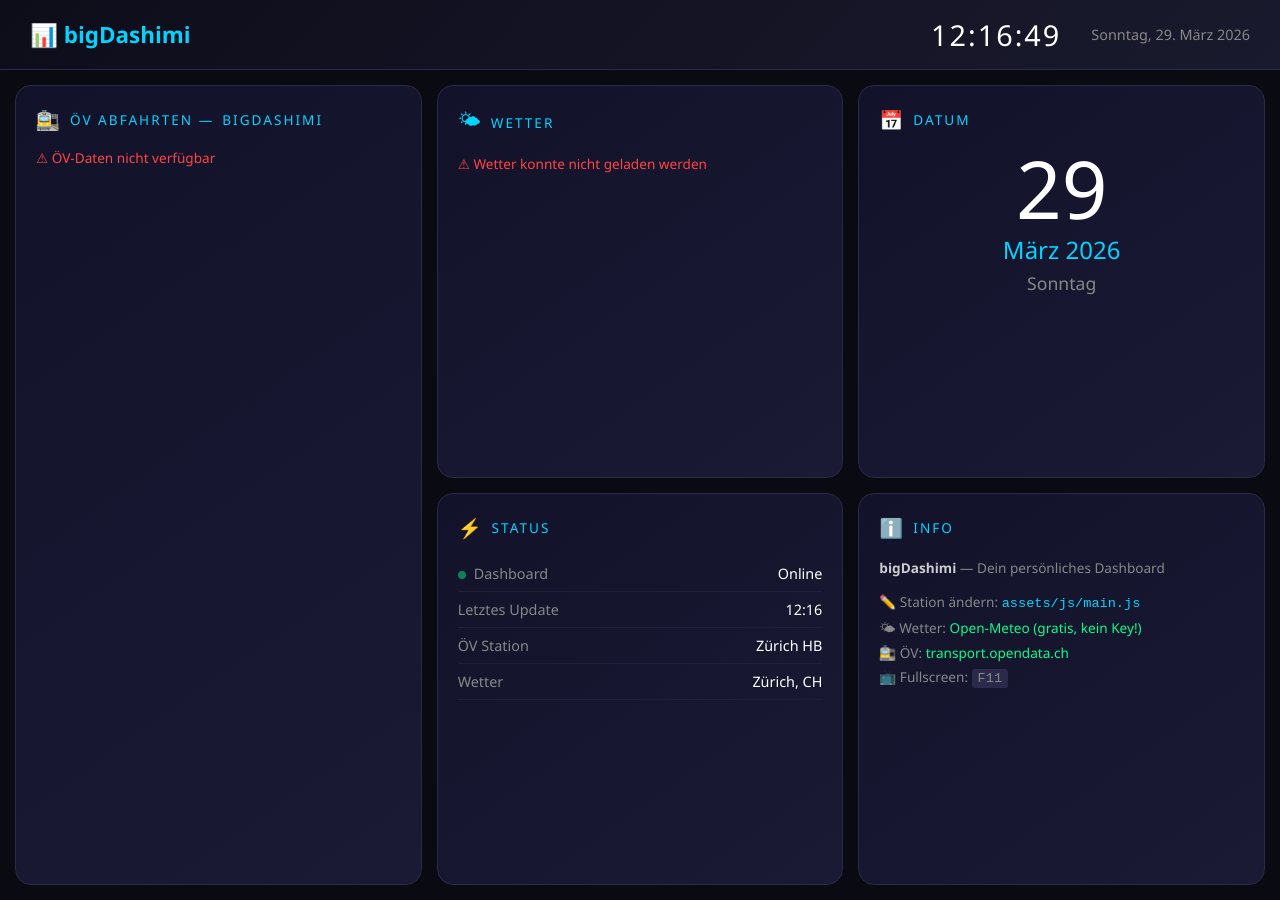
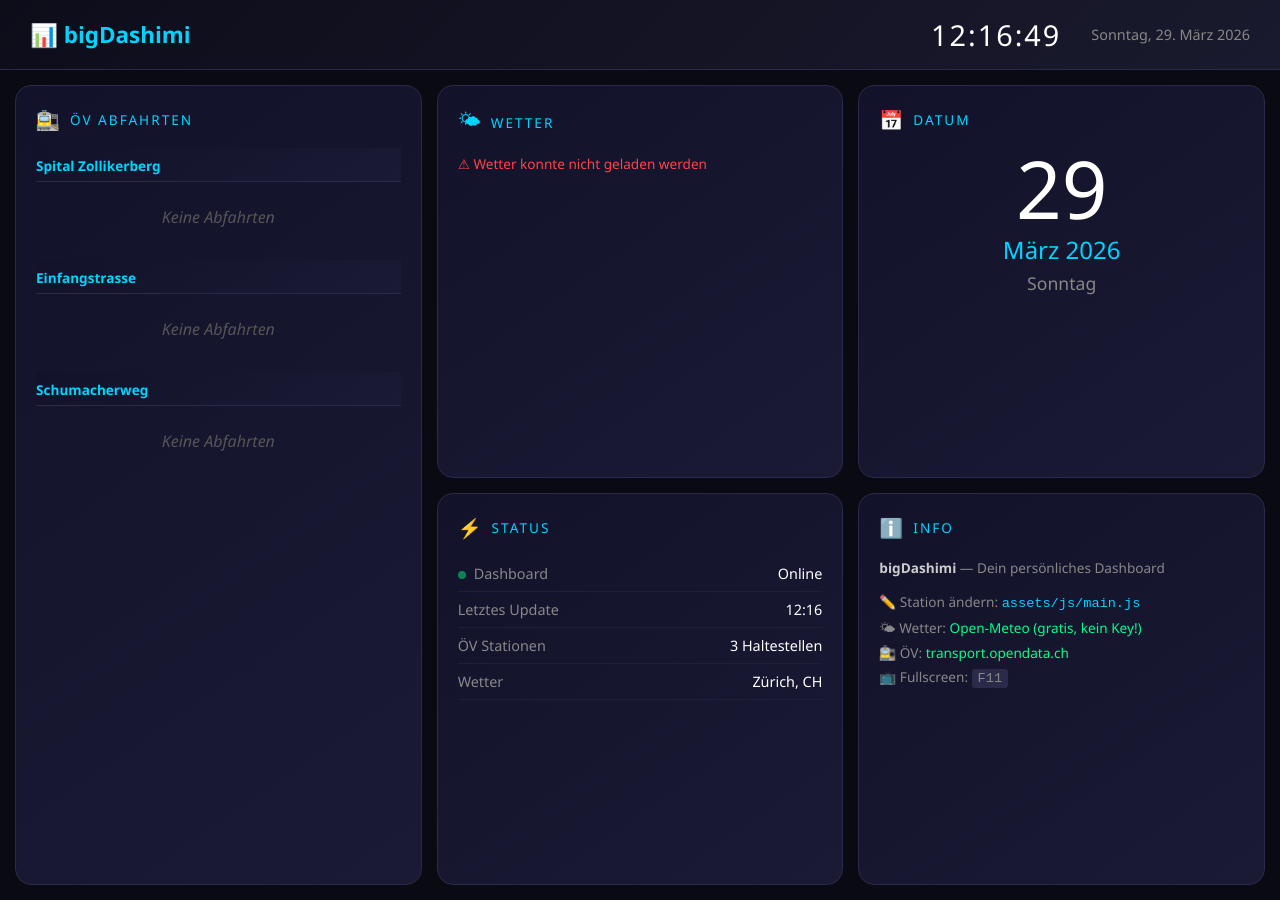
Before and after one commit to bloondus/bigDashimi, a Jekyll site: the page built from index.html, in a window 1280 px wide. Built offline with Jekyll 4.4.1, drawn with Linux system fonts in a browser that asks for light colours.

Commit message:
ÖV: 3 Stationen - Spital Zollikerberg, Einfangstrasse, Schumacherweg

```diff
--- a/assets/css/style.css
+++ b/assets/css/style.css
@@ -123,6 +123,27 @@ body {
 /* ÖV Widget */
 .widget-oev {
     grid-row: span 2;
+}
+
+.station-section {
+    margin-bottom: 12px;
+}
+
+.station-section:last-child {
+    margin-bottom: 0;
+}
+
+.station-header {
+    font-size: 0.85rem;
+    font-weight: 600;
+    color: #00d4ff;
+    padding: 8px 0 6px 0;
+    border-bottom: 1px solid #2a2a4a;
+    margin-bottom: 4px;
+    position: sticky;
+    top: 0;
+    background: linear-gradient(145deg, #12122a, #1a1a35);
+    z-index: 1;
 }
 
 .departure-list {
--- a/assets/js/main.js
+++ b/assets/js/main.js
@@ -7,9 +7,13 @@ const CONFIG = {
     weatherLon: 8.5417,     // Zürich Längengrad
     weatherCity: 'Zürich',
 
-    // ÖV Station (transport.opendata.ch - Schweizer ÖV)
-    oevStation: 'Zürich, HB',
-    oevLimit: 10,
+    // ÖV Stationen (transport.opendata.ch - Schweizer ÖV)
+    oevStations: [
+        { name: 'Spital Zollikerberg', query: 'Zollikerberg, Spital' },
+        { name: 'Einfangstrasse', query: 'Zürich, Einfangstrasse' },
+        { name: 'Schumacherweg', query: 'Zürich, Schumacherweg' },
+    ],
+    oevLimit: 6,
 
     // Update-Intervalle (in Millisekunden)
     clockInterval: 1000,
@@ -123,32 +127,33 @@ function getWeatherDescription(code) {
     return descriptions[code] || 'Unbekannt';
 }
 
-// ----- ÖV Abfahrten -----
-async function updateDepartures() {
-    const el = document.getElementById('departures-list');
+// ----- ÖV Abfahrten (3 Stationen) -----
+async function fetchStation(station) {
     try {
-        const url = `https://transport.opendata.ch/v1/stationboard?station=${encodeURIComponent(CONFIG.oevStation)}&limit=${CONFIG.oevLimit}`;
+        const url = `https://transport.opendata.ch/v1/stationboard?station=${encodeURIComponent(station.query)}&limit=${CONFIG.oevLimit}`;
         const res = await fetch(url);
         const data = await res.json();
-
-        if (!data.stationboard || data.stationboard.length === 0) {
-            el.innerHTML = '<div class="loading">Keine Abfahrten gefunden</div>';
-            return;
+        return data;
+    } catch (err) {
+        console.error(`Fehler bei ${station.name}:`, err);
+        return null;
+    }
 }
 
-        // Station-Name aktualisieren
-        const stationEl = document.getElementById('station-name');
-        if (stationEl && data.station) {
-            stationEl.textContent = data.station.name;
+function renderDepartures(data, stationName) {
+    if (!data || !data.stationboard || data.stationboard.length === 0) {
+        return `<div class="station-section">
+            <div class="station-header">${stationName}</div>
+            <div class="loading">Keine Abfahrten</div>
+        </div>`;
     }
 
-        el.innerHTML = data.stationboard.map(dep => {
+    const rows = data.stationboard.map(dep => {
         const depTime = new Date(dep.stop.departure);
         const now = new Date();
         const diffMin = Math.round((depTime - now) / 60000);
         const timeStr = depTime.toLocaleTimeString('de-CH', { hour: '2-digit', minute: '2-digit' });
 
-            // Typ erkennen (S-Bahn, Bus, Tram, etc.)
         let lineClass = '';
         const cat = (dep.category || '').toUpperCase();
         if (cat === 'B' || cat === 'BUS' || cat === 'NFB') lineClass = 'bus';
@@ -167,6 +172,26 @@ async function updateDepartures() {
         `;
     }).join('');
 
+    const realName = data.station ? data.station.name : stationName;
+    return `<div class="station-section">
+        <div class="station-header">🚏 ${realName}</div>
+        ${rows}
+    </div>`;
+}
+
+async function updateDepartures() {
+    const el = document.getElementById('departures-list');
+    try {
+        const results = await Promise.all(
+            CONFIG.oevStations.map(s => fetchStation(s))
+        );
+
+        let html = '';
+        CONFIG.oevStations.forEach((station, i) => {
+            html += renderDepartures(results[i], station.name);
+        });
+
+        el.innerHTML = html;
     } catch (err) {
         el.innerHTML = '<div class="error">⚠ ÖV-Daten nicht verfügbar</div>';
         console.error('ÖV-Fehler:', err);
--- a/index.html
+++ b/index.html
@@ -9,10 +9,10 @@ title: bigDashimi
     <div class="widget widget-oev">
         <div class="widget-title">
             <span class="icon">🚉</span>
-            ÖV ABFAHRTEN — <span id="station-name">{{ site.title }}</span>
+            ÖV ABFAHRTEN
         </div>
         <div class="departure-list" id="departures-list">
-            <div class="loading">Lade Abfahrten...</div>
+            <div class="loading">Lade Abfahrten für 3 Stationen...</div>
         </div>
     </div>
 
@@ -53,8 +53,8 @@ title: bigDashimi
             <span class="status-value" id="last-update">--:--</span>
         </div>
         <div class="status-item">
-            <span class="status-label">ÖV Station</span>
-            <span class="status-value">Zürich HB</span>
+            <span class="status-label">ÖV Stationen</span>
+            <span class="status-value">3 Haltestellen</span>
         </div>
         <div class="status-item">
             <span class="status-label">Wetter</span>
```
Lines whose indentation alone changed are shown as unchanged.
